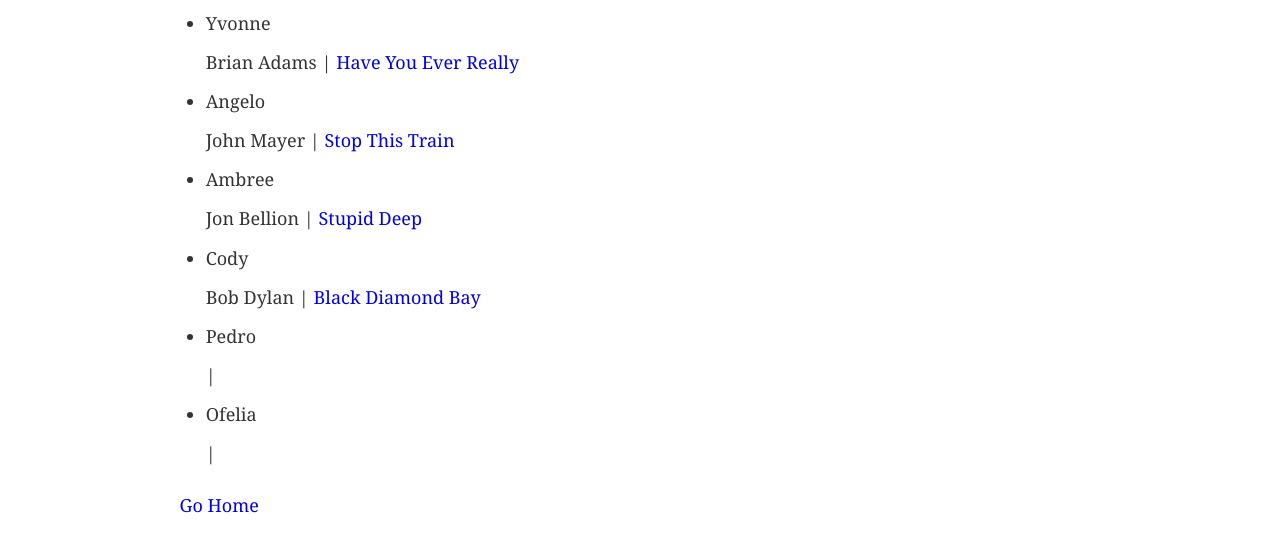
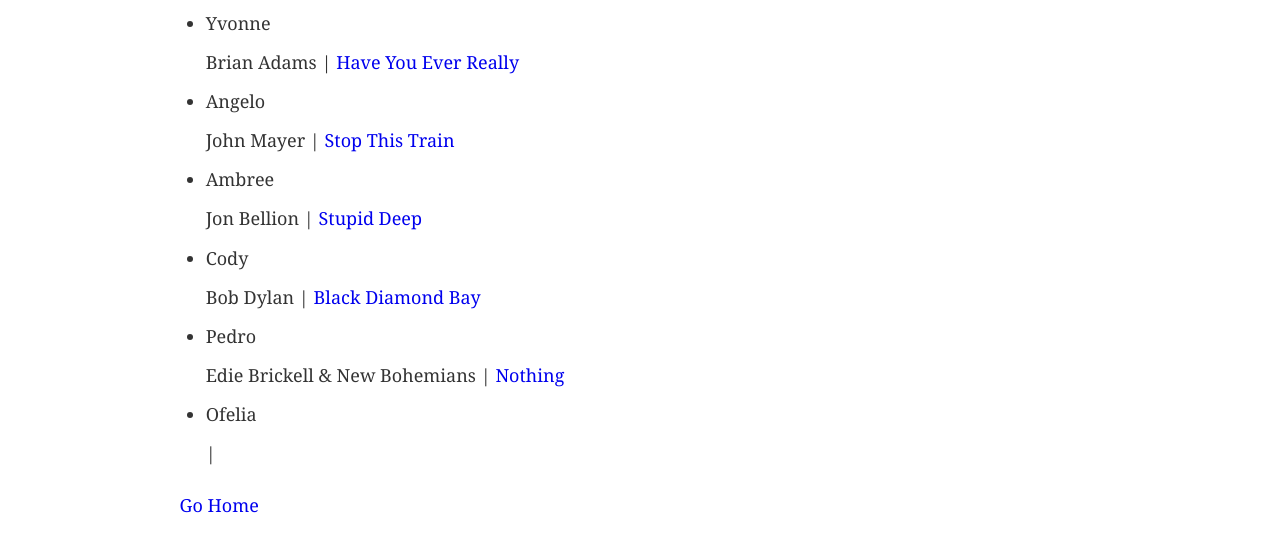
Before and after one commit to codytaft/dylyndev, a Gatsby site: page /week-3 in a window 1280 px wide. Shown: the part 262-807 px from the top of the page. Built offline with nearby package versions, Linux system fonts and the light colour scheme; Gatsby itself is replaced by a stand-in of ours.

Commit message:
Add Pedro's Week3 song

```diff
--- a/src/pages/week-3.js
+++ b/src/pages/week-3.js
@@ -41,9 +41,9 @@
     },
     {
       submitter: 'Pedro',
-      artist: '',
-      song: '',
-      link: '',
+      artist: 'Edie Brickell & New Bohemians',
+      song: 'Nothing',
+      link: 'https://m.youtube.com/watch?v=eJOAz7zdKKo&list=RDeJOAz7zdKKo&start_radio=1',
     },
     {
       submitter: 'Ofelia',
```
